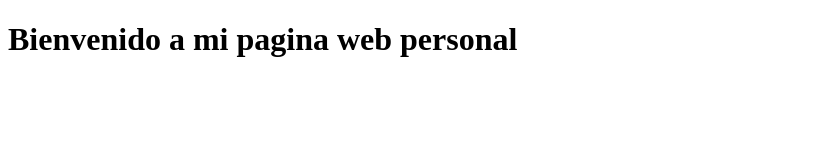
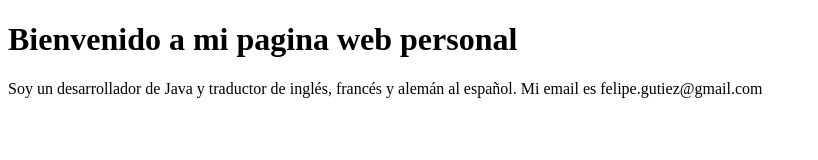
Before and after one commit to Gutiez/Gutiez.github.io, a plain HTML site: page index.html in a window 1280 px wide. Shown: the whole page, without its empty margins (0-818 px from the left). Drawn offline with Linux system fonts and the light colour scheme.

Commit message:
Update index.html

```diff
--- a/index.html
+++ b/index.html
@@ -5,5 +5,8 @@
 </head>
 <body>
   <h1>Bienvenido a mi pagina web personal</h1>
+
+  Soy un desarrollador de Java y traductor de inglés, francés y alemán al español.
+  Mi email es felipe.gutiez@gmail.com
 </body>
 </html>
```
